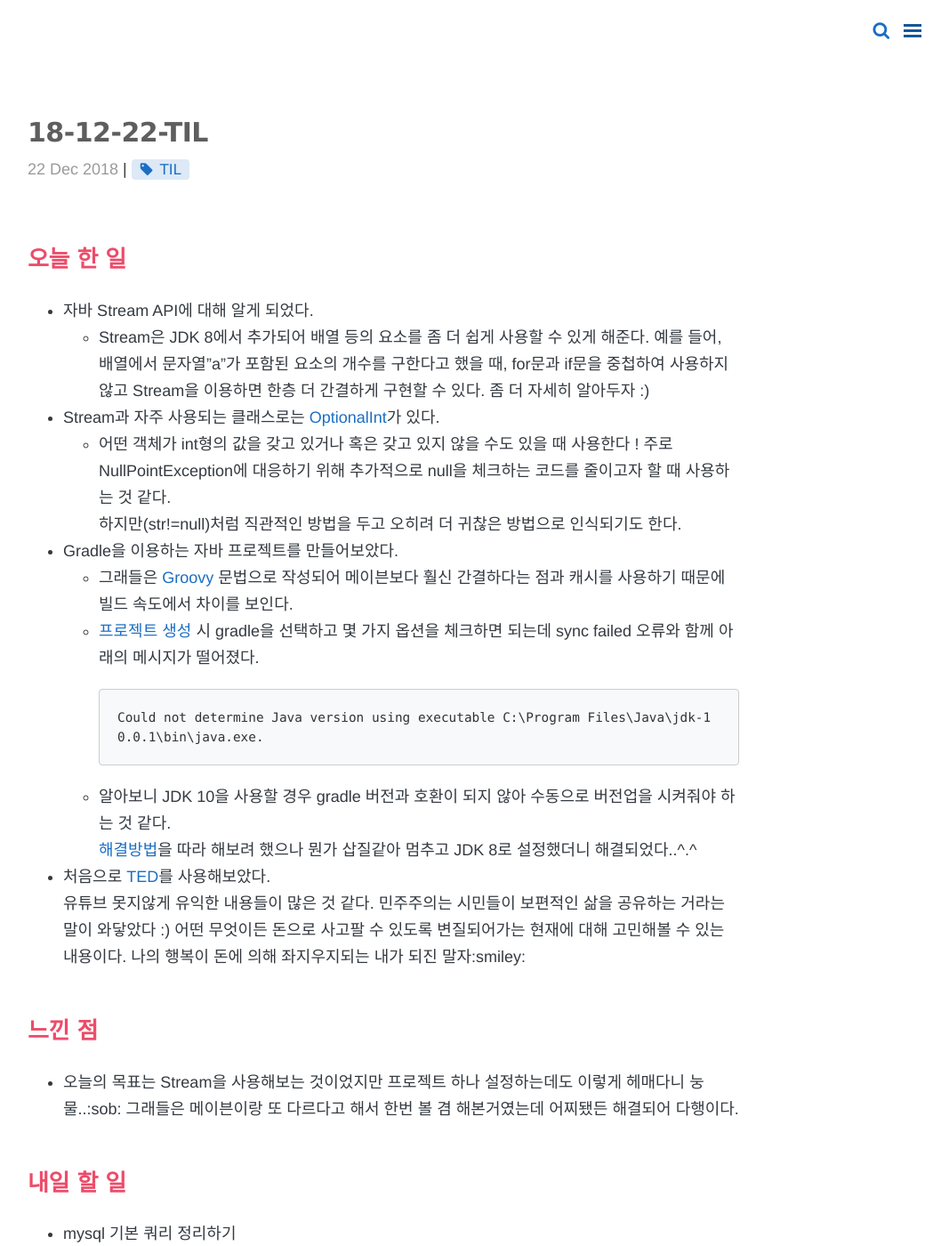
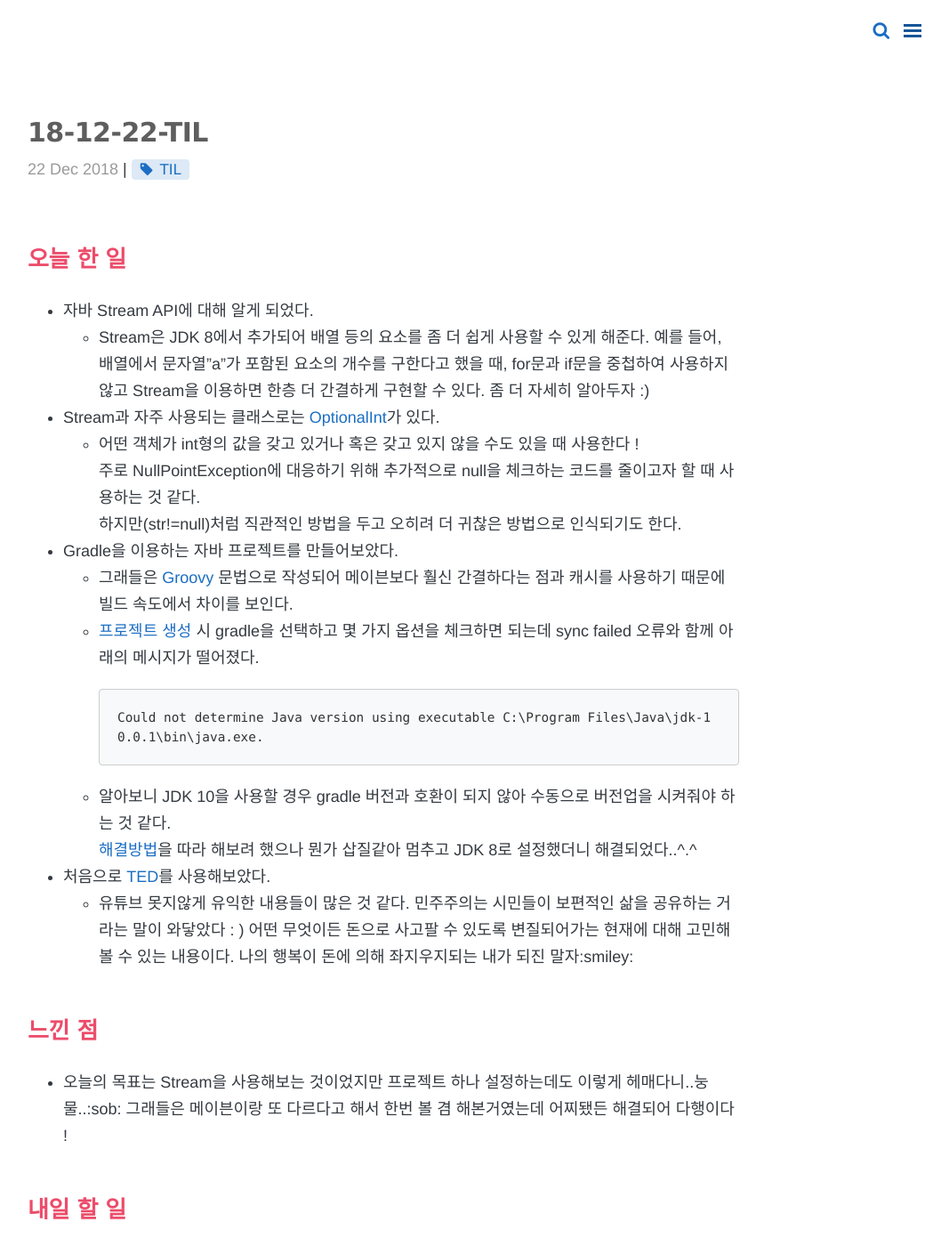
Before and after one commit to diniyo804/diniyo804.github.io, a Jekyll site: the page built from _posts/TIL (Today I Learned)/2018-12-22-TIL.md, in a window 1280 px wide and 1400 px high. Shown: the whole window at 89% size, without its empty margins (209-1276 px from the left). Built offline with Jekyll 4.4.1, drawn with Linux system fonts in a browser that asks for light colours; nearby versions of some CDN libraries; comment, search, counter and statistics services are not loaded.

```diff
--- a/_posts/TIL (Today I Learned)/2018-12-22-TIL.md
+++ b/_posts/TIL (Today I Learned)/2018-12-22-TIL.md
@@ -34,14 +34,14 @@ comments: true
 
 
 - 처음으로 [TED](https://www.ted.com/talks/michael_sandel_why_we_shouldn_t_trust_markets_with_our_civic_life?language=ko)를 사용해보았다.
-유튜브 못지않게 유익한 내용들이 많은 것 같다. 민주주의는 시민들이 보편적인 삶을 공유하는 거라는 말이 와닿았다 :)
-어떤 무엇이든 돈으로 사고팔 수 있도록 변질되어가는 현재에 대해 고민해볼 수 있는 내용이다.
-나의 행복이 돈에 의해 좌지우지되는 내가 되진 말자:smiley:
+  - 유튜브 못지않게 유익한 내용들이 많은 것 같다. 민주주의는 시민들이 보편적인 삶을 공유하는 거라는 말이 와닿았다 : )
+  어떤 무엇이든 돈으로 사고팔 수 있도록 변질되어가는 현재에 대해 고민해볼 수 있는 내용이다.
+  나의 행복이 돈에 의해 좌지우지되는 내가 되진 말자:smiley:
 
 
 ## 느낀 점
-- 오늘의 목표는 Stream을 사용해보는 것이었지만 프로젝트 하나 설정하는데도 이렇게 헤매다니 눙물..:sob:
-그래들은 메이븐이랑 또 다르다고 해서 한번 볼 겸 해본거였는데 어찌됐든 해결되어 다행이다.
+- 오늘의 목표는 Stream을 사용해보는 것이었지만 프로젝트 하나 설정하는데도 이렇게 헤매다니..눙물..:sob:
+그래들은 메이븐이랑 또 다르다고 해서 한번 볼 겸 해본거였는데 어찌됐든 해결되어 다행이다 !
 
 
 ## 내일 할 일
```
